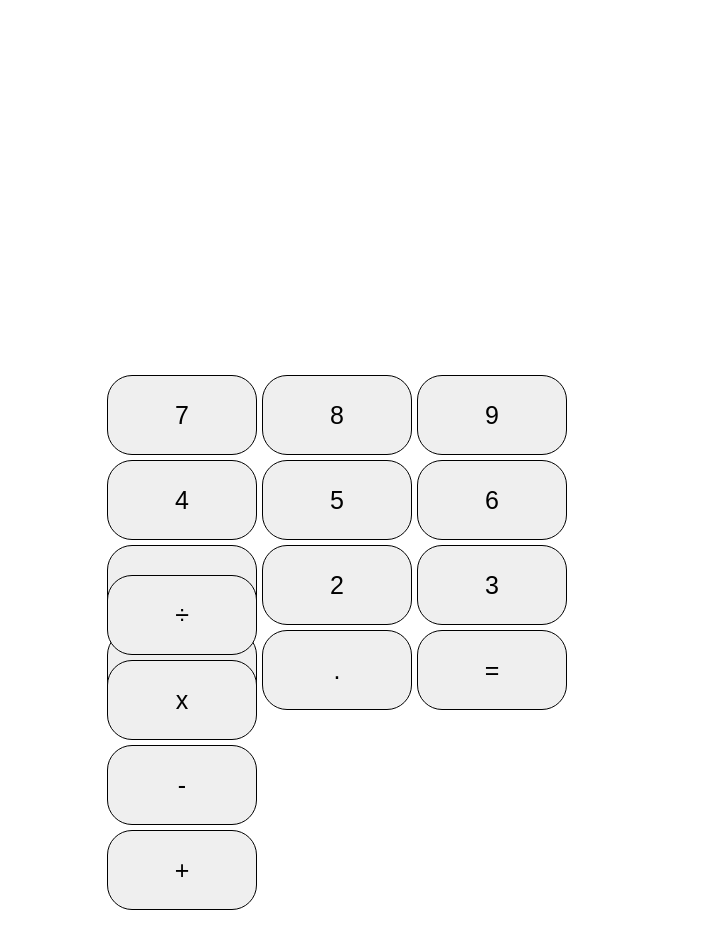
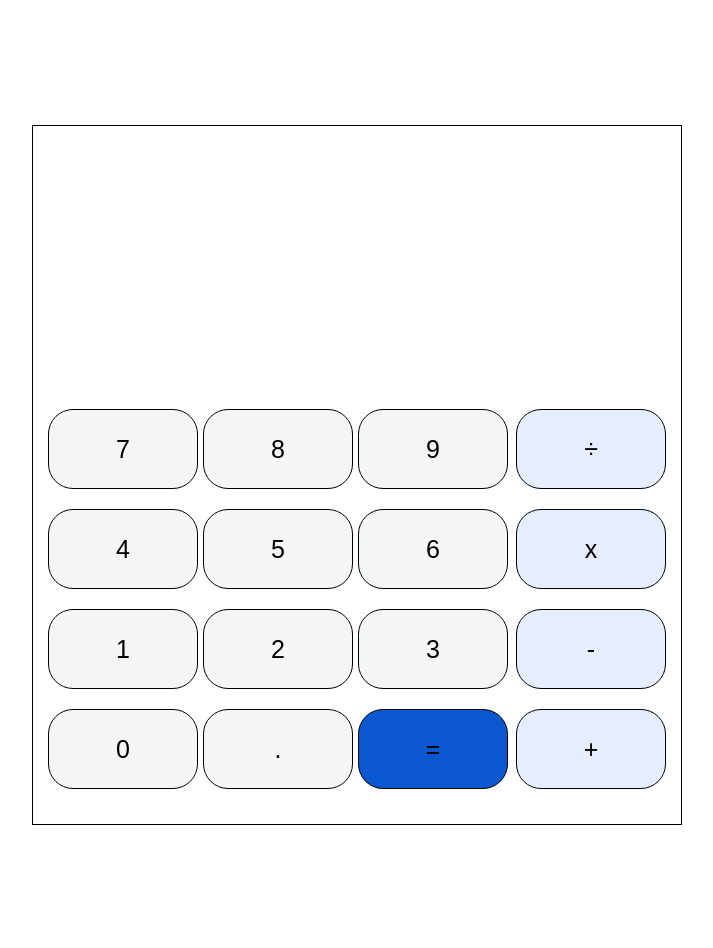
Before and after one commit to ffernandezTech/Calculator, a plain HTML site: page index.html in a window 1280 px wide. Shown: the whole page, without its empty margins (283-996 px from the left). Drawn offline with Linux system fonts and the light colour scheme.

Commit message:
feat: added colors and better layout for btns;

```diff
--- a/style.css
+++ b/style.css
@@ -19,17 +19,21 @@ body{
 #main-container{
 
     display: flex;
-    width:500px;
-    height: 200px;
-    flex-direction: column;
-
+    width:650px;
+    height: 700px;
+    flex-direction: row;
+    border: solid 1px black;
+    padding: 15px;
 
 }
 .main-btnGroup{
     display: flex;
-    width:500px;
-    height: 200px;
+    width:490px;
+    height: 400px;
     flex-wrap: wrap;
+    align-self: flex-end;
+
+    /* border: solid green 5px; */
 
 }
 .btn{
@@ -44,12 +48,14 @@ body{
     font-size: 25px;
     margin-right: 5px;
     margin-bottom: 5px;
+
+    background-color: #f3f5f6;
 }
 .btnDecimal{
      border: black 1px solid;
     width: 150px;
     height: 80px;
-
+    background-color: #f3f5f6;
     border-radius: 25px;
     display: flex;
     justify-content: center;
@@ -70,18 +76,29 @@ body{
     font-size: 25px;
     margin-right: 5px;
     margin-bottom: 5px;
+
+    background-color: #0b57d0;
 }
 
+.sub-btnGroup{
+  display: flex;
+    width:150px;
+    height: 400px;
+    flex-direction: column;
+    align-self: flex-end;
+    /* border: solid 5px purple; */
+}
 .btnOps{
-      border: black 1px solid;
+ border: black 1px solid;
     width: 150px;
     height: 80px;
 
+    background-color: #e5edff;
     border-radius: 25px;
     display: flex;
     justify-content: center;
     align-items: center;
     font-size: 25px;
-    margin-right: 5px;
-    margin-bottom: 5px;
+    margin-bottom: 20px;
+
 }
```
